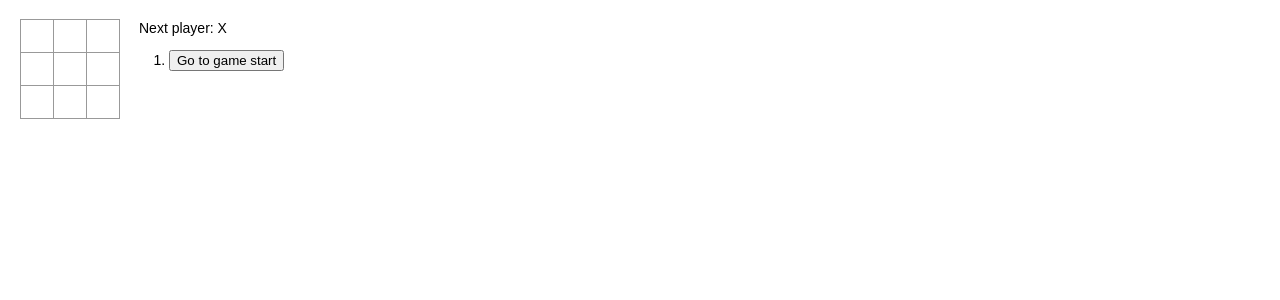
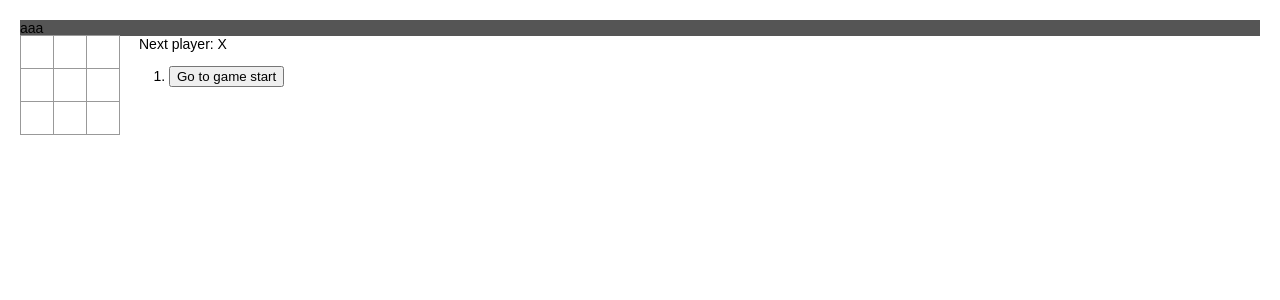
Before and after one commit to sinjikoro/my-app, a React (Create React App) app: page / in a window 1280 px wide. Shown: the top 300 px of the page. Built offline with nearby package versions, Linux system fonts and the light colour scheme.

Commit message:
add header

```diff
--- /dev/null
+++ b/src/App.js
@@ -0,0 +1,14 @@
+import React from 'react';
+import Game from './components/Game';
+import Header from './components/Header';
+
+const App = () => {
+  return (
+    <div>
+      <Header />
+      <Game />
+    </div>
+  )
+}
+
+export default App;
--- /dev/null
+++ b/src/components/Header.css
@@ -0,0 +1,3 @@
+div #head {
+  background-color: #555555;
+}
--- /dev/null
+++ b/src/components/Header.js
@@ -0,0 +1,12 @@
+import React from 'react';
+import './Header.css';
+
+const Header = () => {
+  return (
+    <div id="head">
+      aaa
+    </div>
+  )
+};
+
+export default Header;
--- a/src/index.js
+++ b/src/index.js
@@ -1,12 +1,12 @@
 import React from 'react';
 import ReactDOM from 'react-dom';
 import './index.css';
-import Game from './Game';
+import App from './App';
 import * as serviceWorker from './serviceWorker';
 
 ReactDOM.render(
   <React.StrictMode>
-    <Game />
+    <App />
   </React.StrictMode>,
   document.getElementById('root')
 );
```
Also changed, not shown: src/components/Game.css (renamed from src/Game.css), src/components/Game.js (renamed from src/Game.js), 1 other file (tests, documents, lock files or other folders).
